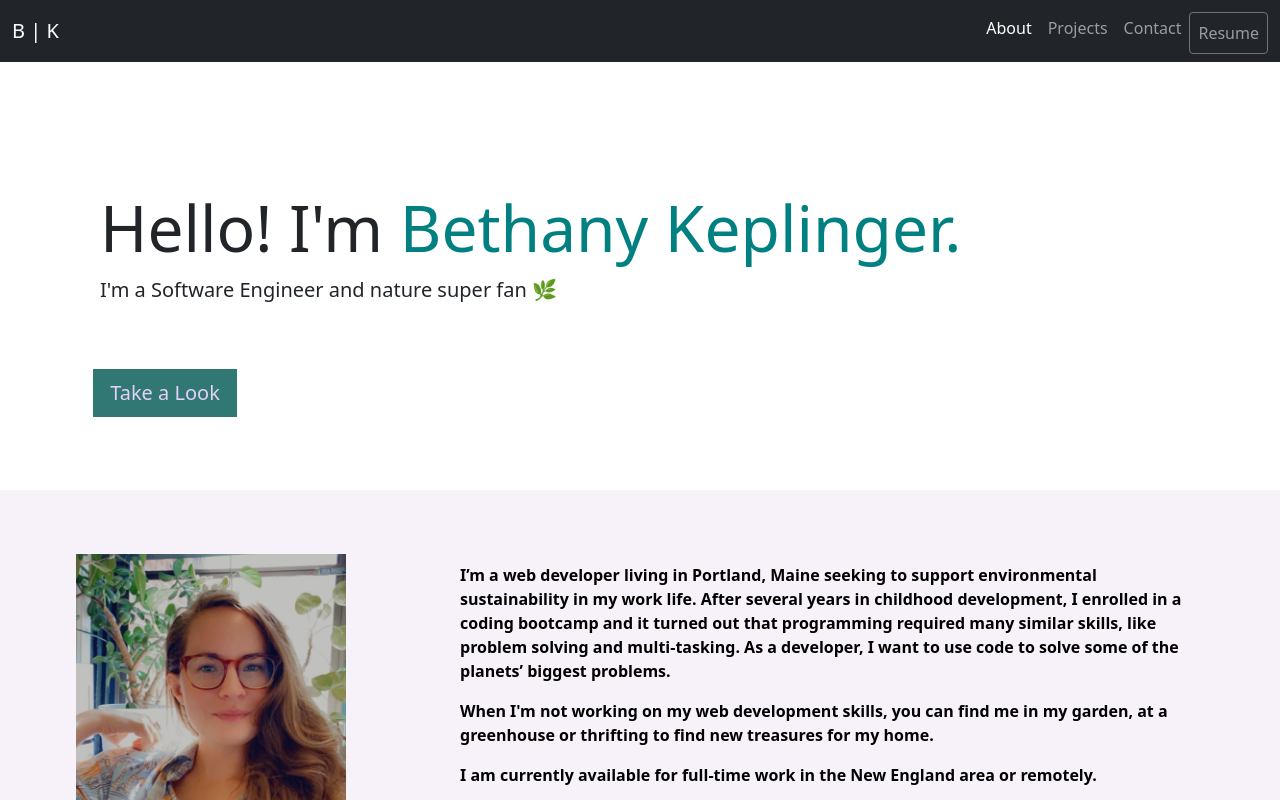
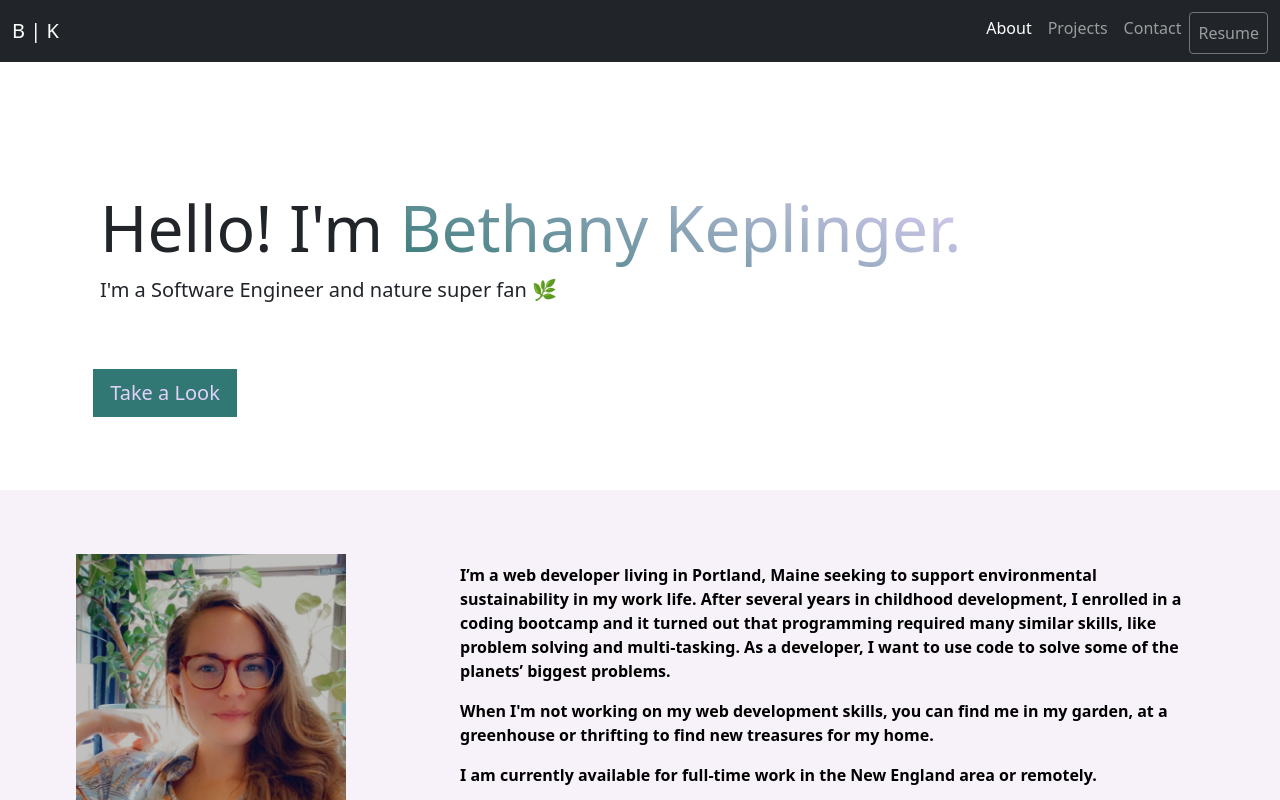
Before and after one commit to BethanyKeplinger/portfolio, a React (Create React App) app: page / in a window 1280 px wide. Shown: the top 800 px of the page. Built offline with nearby package versions, Linux system fonts and the light colour scheme.

Commit message:
Update home.css
Added gradient to span text

```diff
--- a/src/css/home.css
+++ b/src/css/home.css
@@ -5,7 +5,10 @@
 }
 
 .name-span {
-	color: teal
+	background: -webkit-linear-gradient(70deg, #317773,#E2D1F9) ;
+  	background-clip: text;
+  	-webkit-text-fill-color: transparent;
+	font-weight: 400;
 }
 
 .subtitle {
```
